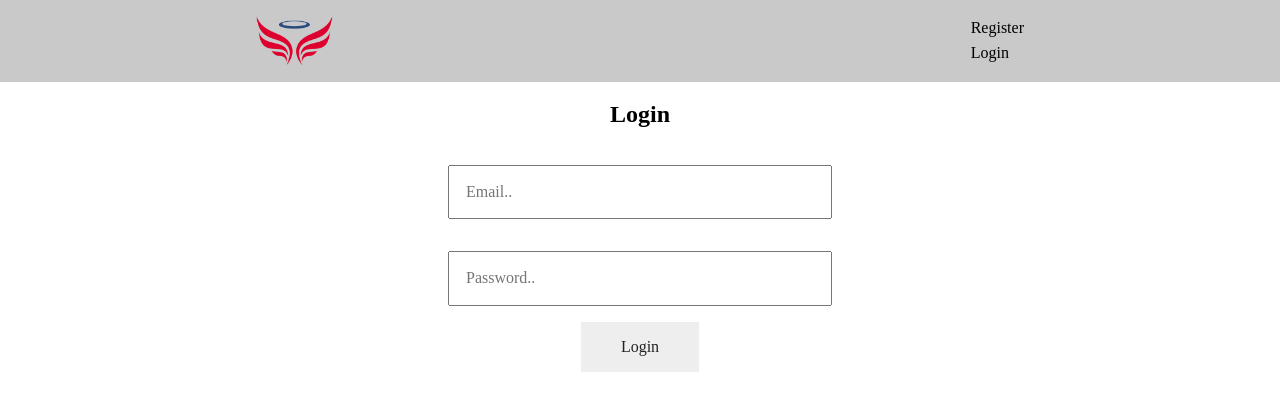
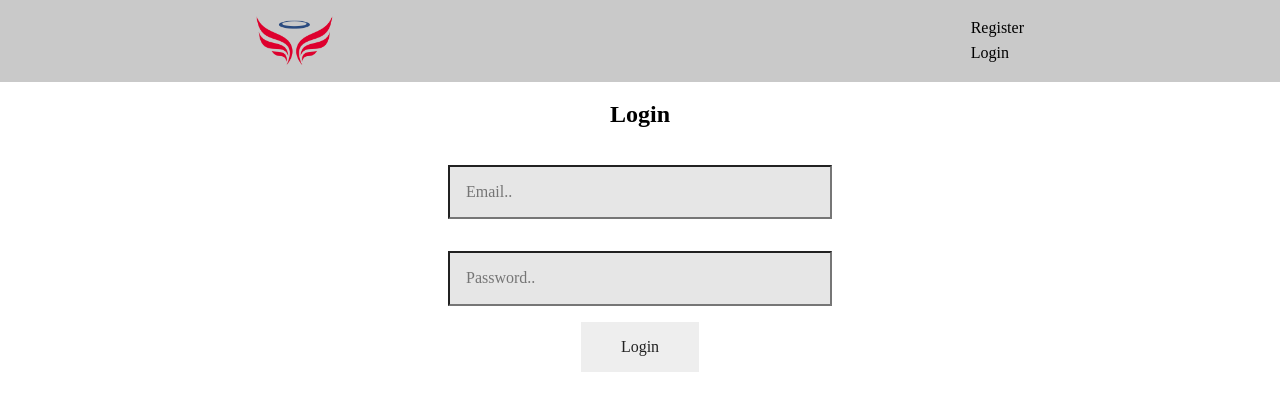
Before and after one commit to NeringaSun/react_testas, a React (Create React App) app: page /login in a window 1280 px wide. Shown: the top 410 px of the page. Built offline with nearby package versions, Linux system fonts and the light colour scheme.

Commit message:
design fro add and home

```diff
--- a/src/index.css
+++ b/src/index.css
@@ -4,9 +4,23 @@ form {
   text-align: center;
   width: 50%;
 }
-form input {
+form input,
+textarea {
   box-sizing: border-box;
   margin: 1rem 0;
   padding: 1rem;
   width: 100%;
+  background-color: #e6e6e6;
 }
+.skill-card {
+  background-color: #e6e6e6;
+  border-radius: 0.3rem;
+  margin: 0.8rem 0;
+  padding: 0.1rem;
+}
+.skill-card h2 {
+  text-align: center;
+}
+.skill-card p {
+  margin-left: 0.5rem;
+}
```
